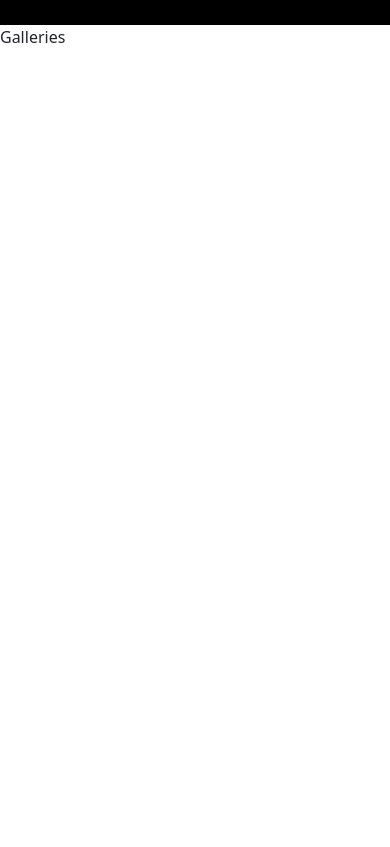
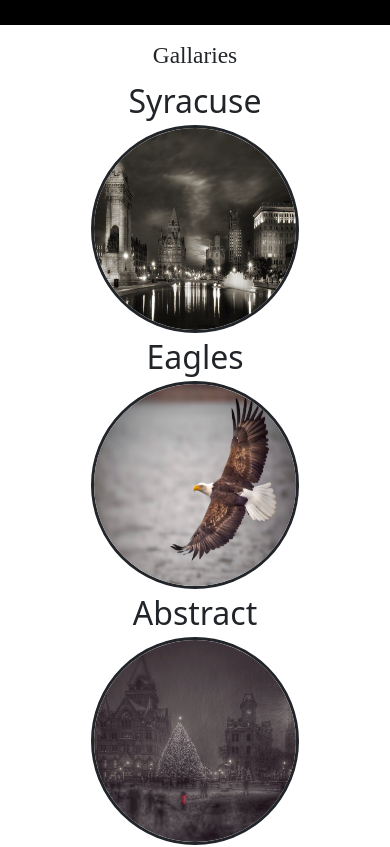
Before and after one commit to lucidbrawler/grenierphoto, a React (Vite) app: page / in a window 390 px wide. Shown: the part 3520-4367 px from the top of the page. Before the commit the page ends 3865 px from the top, so only its background shows below. Built offline with nearby package versions, Linux system fonts and the light colour scheme.

Commit message:
galleries component

```diff
--- a/src/App.css
+++ b/src/App.css
@@ -62,7 +62,6 @@ h1{
   display: flex;
   justify-content: space-around;
   background-color: black;
-
 }
 .BannerImg{
     flex: 1 0 ;
@@ -83,8 +82,39 @@ h1{
   color: rgb(0, 0, 0);
 }
 .ContactMe{
+color: white;
   height: 20rem;
-  background-color: rgb(255, 255, 255);
+  background-color: rgb(26, 25, 25);
+}
+.GalleryLinks {
+  border-radius: 50%;
+  width: 13rem;
+  height: 13rem;
+  border-style: solid;
+  background: "yellow";
+  display: "block"
+}
+.GalleryTitle{
+  font-family: 'Montserrat';
+
+}
+.Galleries{
+  font-size: 2rem;
+  padding: 1rem;
+}
+@media screen and (max-width: 1024px) {
+  .Galleries{
+    line-height: 3rem;
+    text-align: center;
+    justify-content: center;
+    align-items: center;
+  }
+  .flex{
+    display: flex;
+    flex-direction: column;
+    align-items: center;
+    justify-content: center;
+  }
 }
   @media screen and (max-width: 1024px) {
     .flex{
--- a/src/components/ContactMe.jsx
+++ b/src/components/ContactMe.jsx
@@ -2,7 +2,7 @@ import React from 'react'
 
 const ContactMe = () => {
   return (
-    <div className='ContactMe'>Galleries</div>
+    <div className='ContactMe'>Contact Me</div>
   )
 }
 
--- /dev/null
+++ b/src/components/Galleries.jsx
@@ -0,0 +1,30 @@
+import React from 'react'
+import Syracuse from '../jodyimages/greatcityshotcopy.jpg';
+import Eagles from '../jodyimages/greateagle.jpg';
+import Abstract from '../jodyimages/reddress2.jpg';
+import Composite from '../jodyimages/sunprint.jpg';
+
+const Gallaries = () => {
+  return (
+    <div className='Galleries'>
+    <h1 className='GalleryTitle'>Gallaries</h1>
+    <section className='flex'>
+        <a  >Syracuse<br/>
+
+          <img className='GalleryLinks' src={Syracuse}></img>
+        </a>
+        <a  >Eagles<br/>
+        <img className='GalleryLinks' src={Eagles}></img>
+        </a>
+        <a  >Abstract<br/>
+        <img className='GalleryLinks' src={Abstract}></img>
+        </a>
+        <a  >Composite<br/>
+        <img className='GalleryLinks' src={Composite}></img>
+        </a>
+    </section>
+    </div>
+  )
+}
+
+export default Gallaries
--- a/src/pages/landing.jsx
+++ b/src/pages/landing.jsx
@@ -4,6 +4,7 @@ import React from 'react'
 import Hero from '../components/Hero';
 import Banner from '../components/Banner';
 import ContactMe from '../components/ContactMe';
+import Gallaries from '../components/Galleries';
 
 const Landing = () => {
   return (
@@ -12,6 +13,7 @@ const Landing = () => {
   <Hero/>
 
   <Banner/>
+  <Gallaries/>
   <ContactMe/>
     </div>
 
```
Also changed, not shown: src/jodyimages/reddress2.jpg (renamed from src/jodyimages/red dress copy 2.jpg), 1 other file (tests, documents, lock files or other folders).
